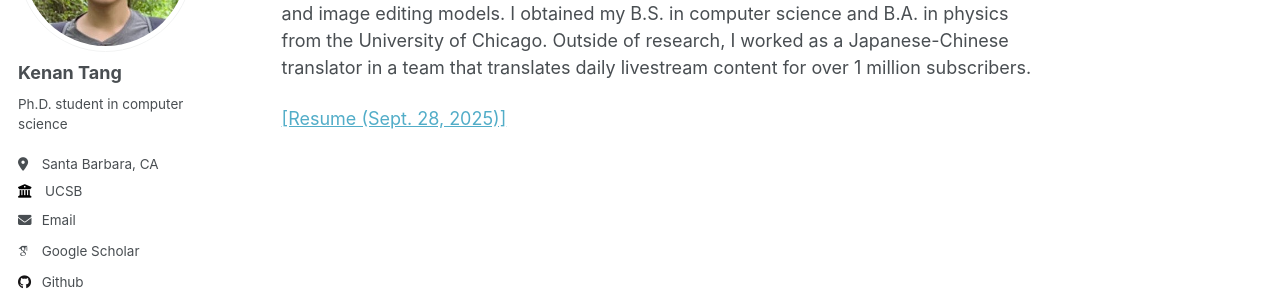
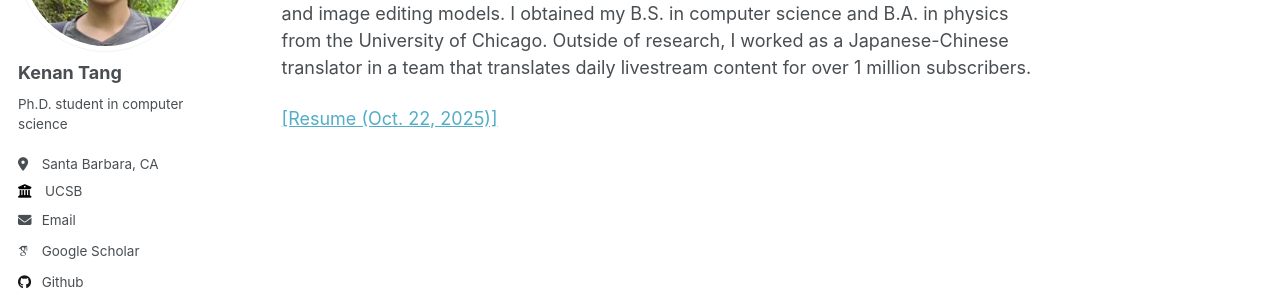
Before and after one commit to kenantang/kenantang.github.io, a Jekyll site: the page built from _pages/about.md, in a window 1280 px wide. Shown: the part 229-529 px from the top of the page. Built offline with Jekyll 4.4.1, drawn with Linux system fonts in a browser that asks for light colours; some web fonts are replaced.

Commit message:
add dtt paper

```diff
--- a/_pages/about.md
+++ b/_pages/about.md
@@ -9,4 +9,4 @@
 
 I am a 3rd-year Ph.D. student in Computer Science at UCSB, working under the supervision of Professor [Yao Qin](https://yaoqin1.github.io/). My research involves different areas including AI for Healthcare (specifically for Type 1 Diabetes), LLM-based language learning assistants, and image editing models. I obtained my B.S. in computer science and B.A. in physics from the University of Chicago. Outside of research, I worked as a Japanese-Chinese translator in a team that translates daily livestream content for over 1 million subscribers.
 
-[[Resume (Sept. 28, 2025)]](files/KenanTangResume_Website_092825.pdf)
+[[Resume (Oct. 22, 2025)]](files/KenanTangResume_Website_102225.pdf)
--- a/_pages/publications.html
+++ b/_pages/publications.html
@@ -6,6 +6,7 @@
 ---
 
 <h2 class="wordwrap">Publications</h2>
+<p>Mehak Dhaliwal*, <b>Kenan Tang*</b>, Eleonora M. Aiello, Dessi P. Zaharieva, Rayhan A. Lal, Cameron Summers, Brandon Arbiter, Kelly Watson, Mark J. Connolly, Lauren E. Figg, Ilenia Balistreri, Ana L. Cortes, Ryan S. Kingman, Bailey Suh, Michael C. Riddell, Yao Qin, <span style="text-decoration: underline;">Variation in Hypoglycemia Risk During Real-World Physical Activity in Adults with Type 1 Diabetes: Insights from the Type 1 Diabetes Exercise Initiative</span>, Diabetes Technology & Therapeutics 2025</p>
 <p><b>Kenan Tang*</b>, Yanhong Li*, Yao Qin, <a href="https://arxiv.org/abs/2504.09697">SPICE: A Synergistic, Precise, Iterative, and Customizable Image Editing Workflow</a>, NeurIPS Creative AI Track 2025</p>
 <p>Andong Hua*, <b>Kenan Tang*</b>, Chenhe Gu, Jindong Gu, Eric Wong, Yao Qin, <a href="https://arxiv.org/abs/2509.01790">Flaw or Artifact? Rethinking Prompt Sensitivity in Evaluating LLMs</a>, EMNLP 2025</p>
 <p><b>Kenan Tang</b>, <a href="https://thecvf-art.com/project/compositionality-and-parts/">Compositionality and Parts</a>, CVPR AI Art Gallery 2025</p>
```
Also changed, not shown: 2 other files.
